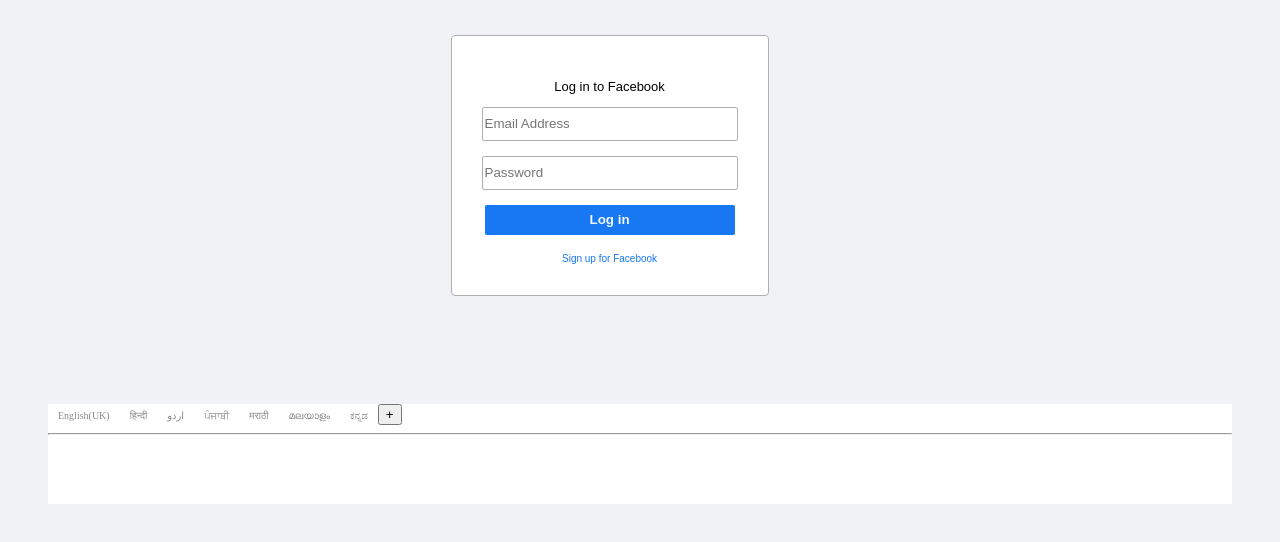
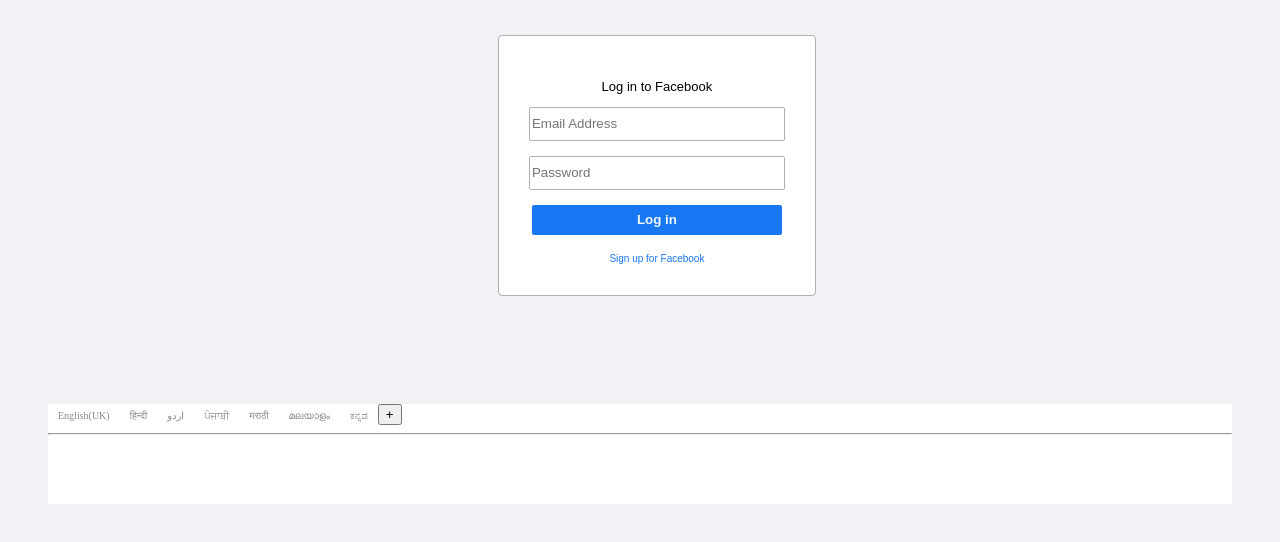
Before and after one commit to Ritoviko/Facebook_login_clone, a plain HTML site: page index.html in a window 1280 px wide. Shown: the part 140-682 px from the top of the page. Drawn offline with Linux system fonts and the light colour scheme.

Commit message:
Update index.html

```diff
--- a/index.html
+++ b/index.html
@@ -24,7 +24,7 @@
             background-color: white;
         }
         #log{
-            padding-left: 34%;
+            padding-left: 38%;
         }
         #em1{
             height: 30px;
```
